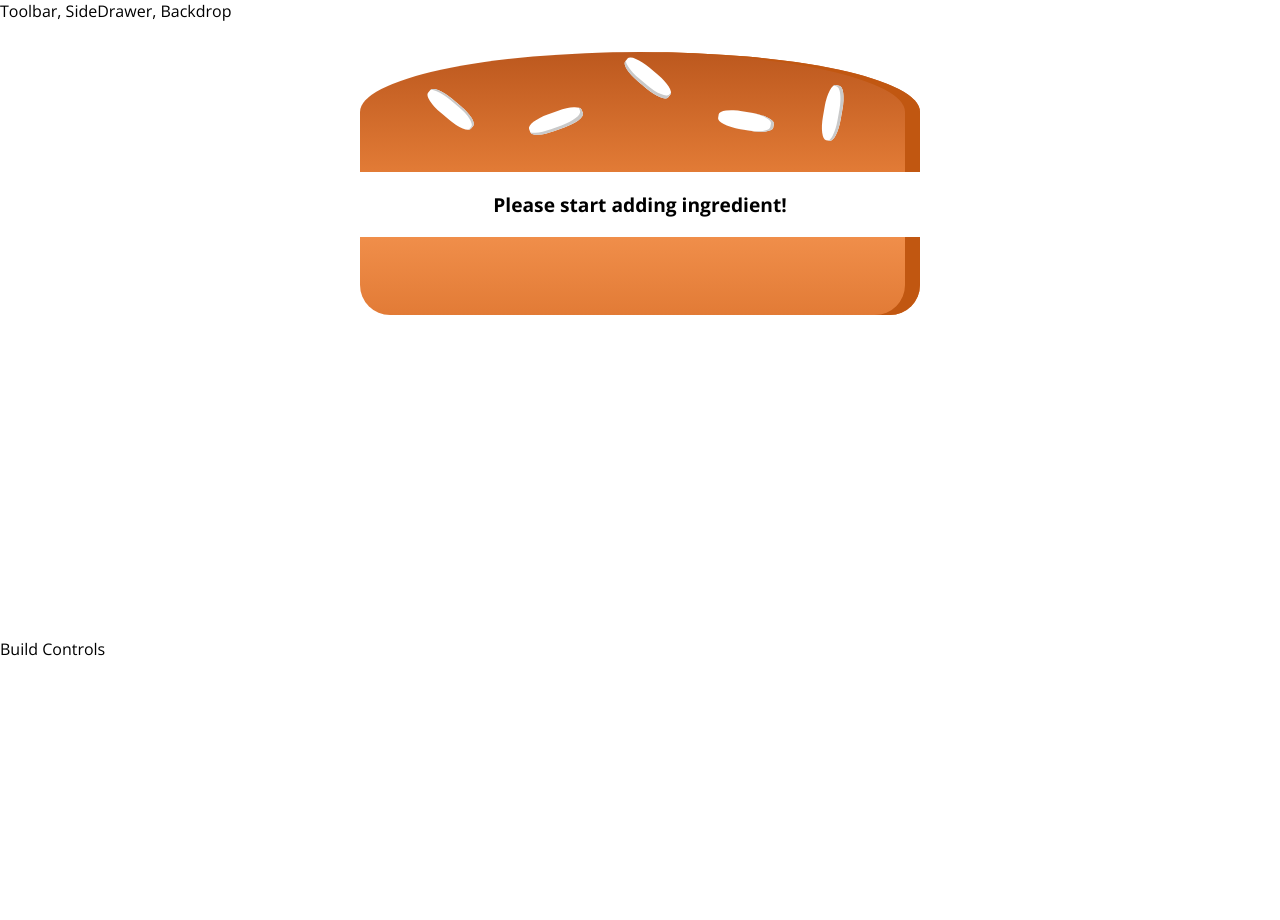
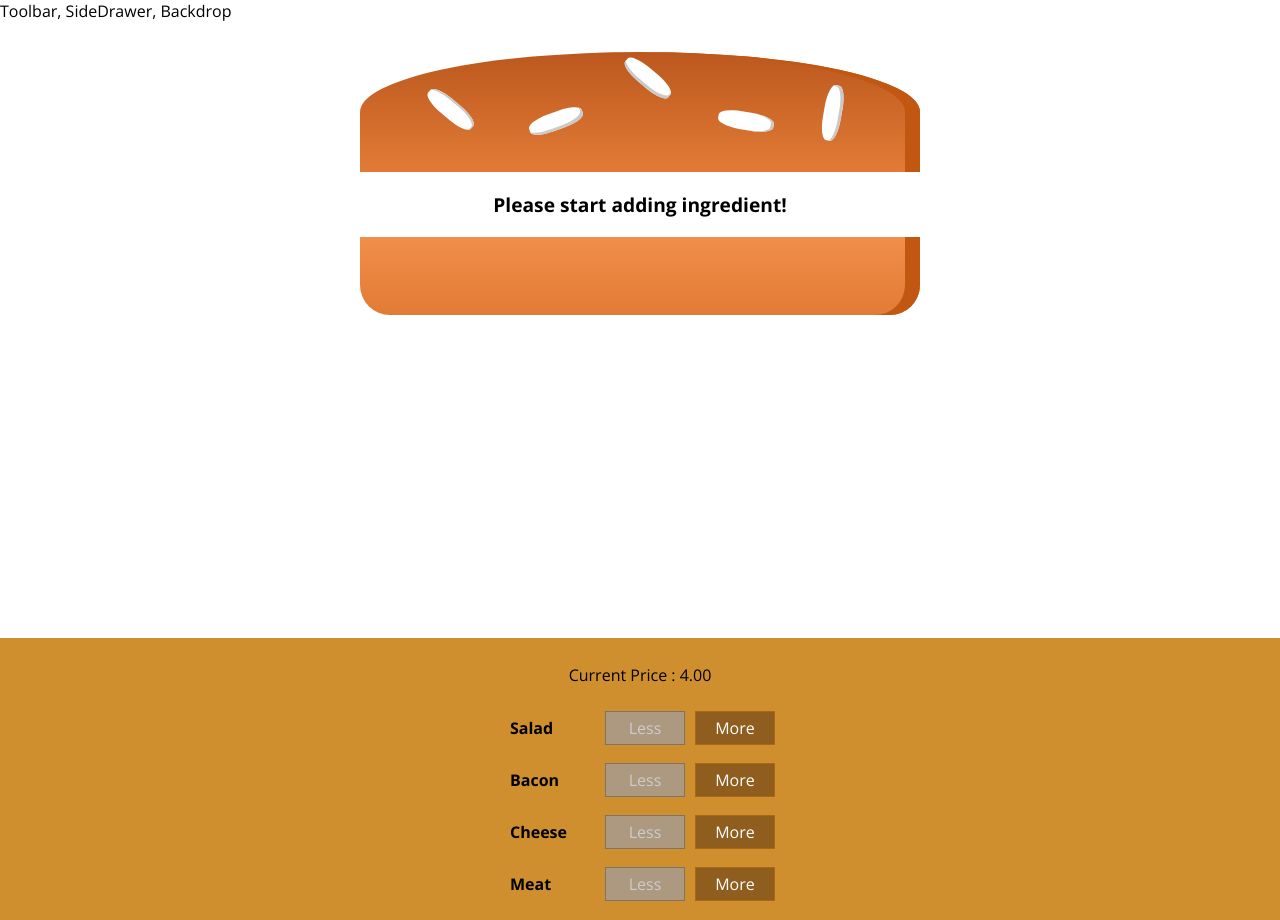
Before and after one commit to yashar-akish/react-burger-builder, a React (Create React App) app: page / in a window 1280 px wide. Before the commit the page ends 800 px from the top, so only its background shows below. Built offline with nearby package versions, Linux system fonts and the light colour scheme.

Commit message:
add and remove ingredientby user, update the price

```diff
--- /dev/null
+++ b/src/components/Burger/BuildControls/BuildControl/BuildControl.js
@@ -0,0 +1,12 @@
+import React from 'react';
+import classes from './BuildControl.module.css'
+
+const buildControl = (props) => (
+  <div className={classes.BuildControl}>
+    <div className={classes.Label}>{props.label}</div>
+    <button className={classes.Less} onClick={props.removed} disabled={props.disabled}>Less</button>
+    <button className={classes.More} onClick={props.added}>More</button>
+  </div>
+)
+
+export default buildControl;
--- /dev/null
+++ b/src/components/Burger/BuildControls/BuildControl/BuildControl.module.css
@@ -0,0 +1,57 @@
+
+.BuildControl {
+  display: flex;
+  justify-content: space-between;
+  align-items: center;
+  margin: 5px 0;
+}
+
+.BuildControl button {
+  display: block;
+  font: inherit;
+  padding: 5px;
+  margin: 0 5px;
+  width: 80px;
+  border: 1px solid #AA6817;
+  cursor: pointer;
+  outline: none;
+}
+
+.BuildControl button:disabled {
+  background-color: #AC9980;
+  border: 1px solid #7E7365;
+  color: #ccc;
+  cursor: default;
+}
+
+.BuildControl button:hover:disabled {
+  background-color: #AC9980;
+  color: #ccc;
+  cursor: not-allowed;
+}
+
+.Label {
+  padding: 10px;
+  font-weight: bold;
+  width: 80px;
+}
+
+.BuildControl .Less {
+  background-color: #D39952;
+  color: white;
+}
+
+.BuildControl .More {
+  background-color: #8F5E1E;
+  color: white;
+}
+
+.BuildControl .Less:hover, .BuildControl .Less:active {
+  background-color: #DAA972;
+  color: white;
+}
+
+.BuildControl .More:hover,.BuildControl .More:active {
+  background-color: #99703F;
+  color: white;
+}
--- /dev/null
+++ b/src/components/Burger/BuildControls/BuildControls.js
@@ -0,0 +1,27 @@
+import React from 'react';
+import classes from './BuildControls.module.css';
+import BuildControl from './BuildControl/BuildControl'
+
+
+const controls = [
+  { label: "Salad", type: "salad" },
+  { label: "Bacon", type: "bacon" },
+  { label: "Cheese", type: "cheese" },
+  { label: "Meat", type: "meat" }
+];
+
+
+const buildControls = (props) => (
+  <div className={classes.BuildControls}>
+    <p>Current Price : {props.price.toFixed(2)}</p>
+    {controls.map(ctrl => (
+      <BuildControl
+        added={() => props.ingredientAdded(ctrl.type)}
+        removed={() => props.ingredientRemoved(ctrl.type)}
+        disabled={props.disabled[ctrl.type]}
+        key={ctrl.label} label={ctrl.label} />
+    ))}
+  </div>
+)
+
+export default buildControls;
--- /dev/null
+++ b/src/components/Burger/BuildControls/BuildControls.module.css
@@ -0,0 +1,10 @@
+.BuildControls {
+  width: 100%;
+  background-color: #CF8F2E;
+  display: flex;
+  flex-flow: column;
+  align-items: center;
+  box-shadow: 0 2px 1px #CCC;
+  margin: auto;
+  padding: 10px 0;
+}
--- a/src/components/Burger/Burger.js
+++ b/src/components/Burger/Burger.js
@@ -1,6 +1,6 @@
 import React from 'react';
 import classes from './Burger.module.css';
-import BurgerIngredient from './BurgerIngredient/BurgerIngreident';
+import BurgerIngredient from './BurgerIngredient/BurgerIngredient';
 
 const burger = (props) => {
 
--- a/src/containers/BurgerBuilder/BurgerBuilder.js
+++ b/src/containers/BurgerBuilder/BurgerBuilder.js
@@ -1,7 +1,16 @@
 import React, { Component } from 'react';
 import Aux from '../../hoc/Auxiliary';
-import Burger from '../../components/Burger/Burger'
+import Burger from '../../components/Burger/Burger';
+import BuildControls from '../../components/Burger/BuildControls/BuildControls';
 
+
+
+const INGREDIENT_PRICE = {
+  salad: 0.5,
+  cheese: 0.4,
+  meat: 1.3,
+  bacon: 0.7
+};
 
 class BurgerBuilder extends Component {
 
@@ -11,13 +20,54 @@
       bacon: 0,
       cheese: 0,
       meat: 0,
+    },
+    totalPrice: 4
+  }
+
+
+  addIngredientHandler = (type) => {
+    const oldCount = this.state.ingredients[type];
+    const updatedCount = oldCount + 1;
+    const updatedIngredients = {
+      ...this.state.ingredients
+    };
+    updatedIngredients[type] = updatedCount;
+    const priceAddition = INGREDIENT_PRICE[type];
+    const oldPrice = this.state.totalPrice;
+    const newPrice = oldPrice + priceAddition;
+    this.setState({ totalPrice: newPrice, ingredients: updatedIngredients });
+  }
+  removeIngredientHandler = (type) => {
+    const oldCount = this.state.ingredients[type];
+    if (oldCount <= 0) {
+      return;
     }
+    const updatedCount = oldCount - 1;
+    const updatedIngredients = {
+      ...this.state.ingredients
+    };
+    updatedIngredients[type] = updatedCount;
+    const priceDeduction = INGREDIENT_PRICE[type];
+    const oldPrice = this.state.totalPrice;
+    const newPrice = oldPrice - priceDeduction;
+    this.setState({ totalPrice: newPrice, ingredients: updatedIngredients });
   }
   render() {
+    const disabledInfo = {
+      ...this.state.ingredients
+    };
+    for (let key in disabledInfo) {
+      disabledInfo[key] = disabledInfo[key] <= 0;
+    }
     return (
       <Aux>
         <Burger ingredients={this.state.ingredients} />
-        <div>Build Controls</div>
+        <BuildControls
+          ingredientAdded={this.addIngredientHandler}
+          ingredientRemoved={this.removeIngredientHandler}
+          disabled={disabledInfo}
+          price={this.state.totalPrice}
+        />
       </Aux>
     );
   }
```
Also changed, not shown: src/components/Burger/BurgerIngredient/BurgerIngredient.js (renamed from src/components/Burger/BurgerIngredient/BurgerIngreident.js), 1 other file (tests, documents, lock files or other folders).
